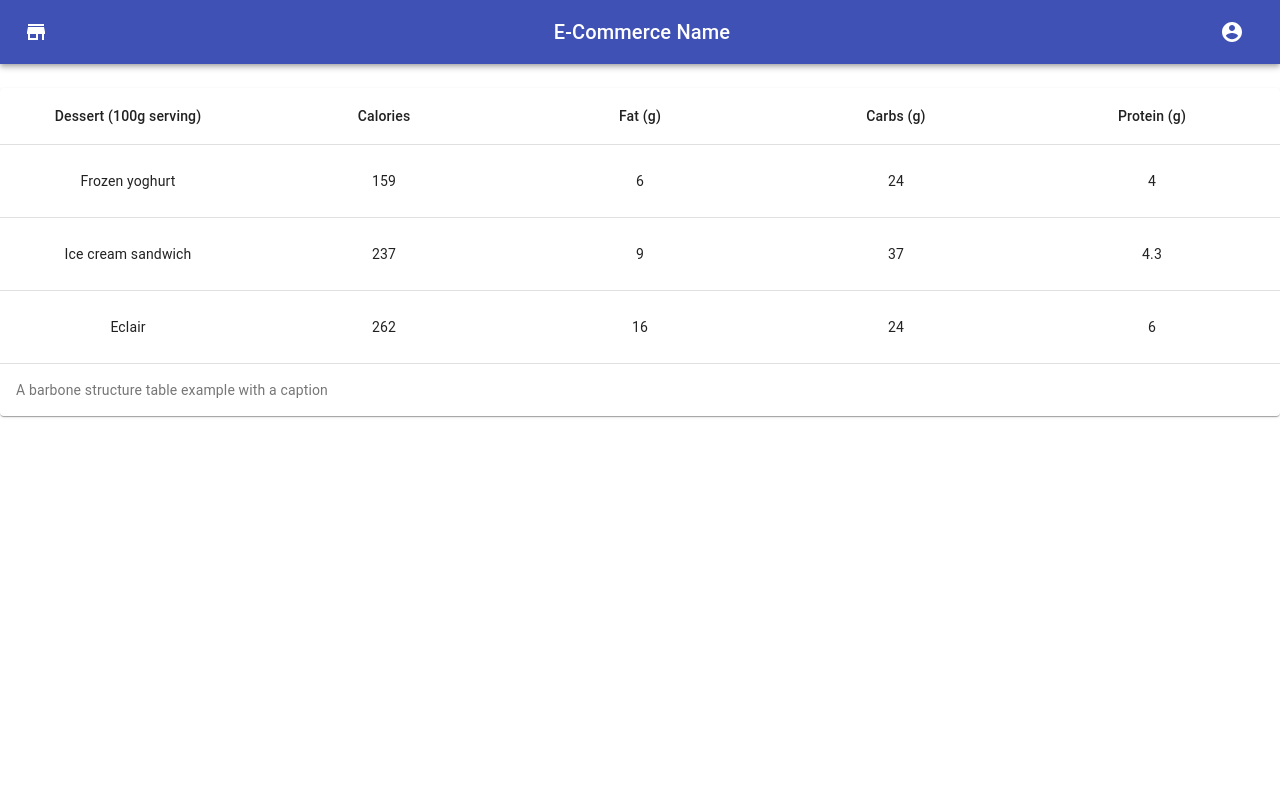
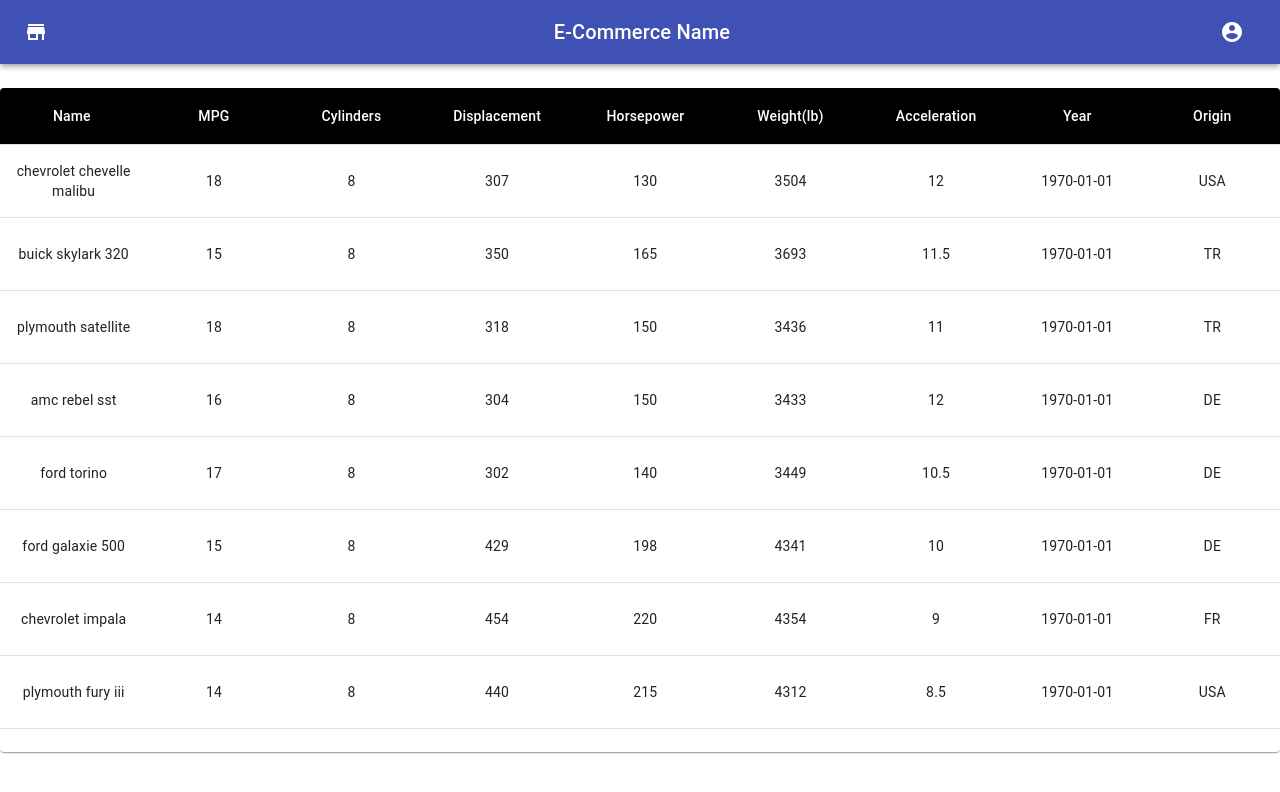
Before and after one commit to msymbolEJA/frontend-textile, a React (Create React App) app: page /edit-cell in a window 1280 px wide. Shown: the top 792 px of the page. Built offline with nearby package versions, Linux system fonts and the light colour scheme; sample sign-in values are in the browser's storage.

Commit message:
added editable cell with sticky header

```diff
--- a/src/components/editablecell/EditableCell.js
+++ b/src/components/editablecell/EditableCell.js
@@ -1,5 +1,5 @@
 import React from "react";
-import { makeStyles } from "@material-ui/core/styles";
+import { makeStyles, withStyles } from "@material-ui/core/styles";
 import Table from "@material-ui/core/Table";
 import TableBody from "@material-ui/core/TableBody";
 import TableCell from "@material-ui/core/TableCell";
@@ -7,12 +7,17 @@
 import TableRow from "@material-ui/core/TableRow";
 import Input from "@material-ui/core/Input";
 import Paper from "@material-ui/core/Paper";
+import DATA from '../../helper/Data'
+import TableContainer from "@material-ui/core/TableContainer";
 
 const useStyles = makeStyles(theme => ({
     root: {
         width: "100%",
         marginTop: theme.spacing(3),
         overflowX: "auto"
+    },
+    container: {
+        maxHeight: "83vh",
     },
     table: {
         minWidth: 650
@@ -30,15 +35,15 @@
     }
 }));
 
-const createData = (name, calories, fat, carbs, protein) => ({
-    id: name.replace(" ", "_"),
-    name,
-    calories,
-    fat,
-    carbs,
-    protein,
-    isEditMode: false
-});
+const StyledTableCell = withStyles((theme) => ({
+    head: {
+        backgroundColor: theme.palette.common.black,
+        color: theme.palette.common.white,
+    },
+    body: {
+        fontSize: 14,
+    },
+}))(TableCell);
 
 const CustomTableCell = ({ row, name, onChange }) => {
     const classes = useStyles();
@@ -60,11 +65,7 @@
 };
 
 function App() {
-    const [rows, setRows] = React.useState([
-        createData("Frozen yoghurt", 159, 6.0, 24, 4.0),
-        createData("Ice cream sandwich", 237, 9.0, 37, 4.3),
-        createData("Eclair", 262, 16.0, 24, 6.0)
-    ]);
+    const [rows, setRows] = React.useState(DATA);
     const [previous, setPrevious] = React.useState({});
     const classes = useStyles();
 
@@ -84,8 +85,9 @@
         setRows(newRows);
     };
 
-    const handleRowClick = (e) => {
-        const id = e.currentTarget.id
+    const handleRowClick = (id) => {
+        /* const id = e.currentTarget.id
+        console.log(id); */
         setRows(state => {
             return rows.map(row => {
                 if (row.id === id) {
@@ -94,12 +96,11 @@
                 return row;
             });
         });
-        //onToggleEditMode(e.currentTarget.id)
+        // onToggleEditMode(e)
     }
 
-    const handleRowKeyDown = (e) => {
+    const handleRowKeyDown = (e, id) => {
         if (e.key === 'Enter') {
-            const id = e.currentTarget.id
             setRows(state => {
                 return rows.map(row => {
                     if (row.id === id) {
@@ -111,8 +112,7 @@
         }
     }
 
-    const handleRowBlur = (e) => {
-        const id = e.currentTarget.id
+    const handleRowBlur = (id) => {
         setRows(state => {
             return rows.map(row => {
                 if (row.id === id) {
@@ -125,33 +125,43 @@
 
     return (
         <Paper className={classes.root}>
-            <Table className={classes.table} aria-label="caption table">
+            <TableContainer className={classes.container}>
+                <Table className={classes.table} stickyHeader aria-label="caption table">
                     <caption>A barbone structure table example with a caption</caption>
                     <TableHead>
                         <TableRow>
-                        <TableCell align="center">Dessert (100g serving)</TableCell>
-                        <TableCell align="center">Calories</TableCell>
-                        <TableCell align="center">Fat&nbsp;(g)</TableCell>
-                        <TableCell align="center">Carbs&nbsp;(g)</TableCell>
-                        <TableCell align="center">Protein&nbsp;(g)</TableCell>
+                            <StyledTableCell align="center">Name&nbsp;</StyledTableCell>
+                            <StyledTableCell align="center">MPG</StyledTableCell>
+                            <StyledTableCell align="center">Cylinders</StyledTableCell>
+                            <StyledTableCell align="center">Displacement</StyledTableCell>
+                            <StyledTableCell align="center">Horsepower</StyledTableCell>
+                            <StyledTableCell align="center">Weight(lb)</StyledTableCell>
+                            <StyledTableCell align="center">Acceleration</StyledTableCell>
+                            <StyledTableCell align="center">Year</StyledTableCell>
+                            <StyledTableCell align="center">Origin</StyledTableCell>
                         </TableRow>
                     </TableHead>
                     <TableBody>
                         {rows.map(row => (
                             <TableRow key={row.id} id={row.id}
-                            onClick={(e) => handleRowClick(e)}
-                            onBlur={(e) => handleRowBlur(e)}
-                            onKeyDown={(e) => handleRowKeyDown(e)}
+                                onClick={(e) => handleRowClick(row.id)}
+                                onBlur={(e) => handleRowBlur(row.id)}
+                                onKeyDown={(e) => handleRowKeyDown(e, row.id)}
                             >
-                            <CustomTableCell {...{ row, name: "name", onChange }} />
-                            <CustomTableCell {...{ row, name: "calories", onChange }} />
-                            <CustomTableCell {...{ row, name: "fat", onChange }} />
-                            <CustomTableCell {...{ row, name: "carbs", onChange }} />
-                            <CustomTableCell {...{ row, name: "protein", onChange }} />
+                                <CustomTableCell {...{ row, name: "Name", onChange }} />
+                                <CustomTableCell {...{ row, name: "Miles_per_Gallon", onChange }} />
+                                <CustomTableCell {...{ row, name: "Cylinders", onChange }} />
+                                <CustomTableCell {...{ row, name: "Displacement", onChange }} />
+                                <CustomTableCell {...{ row, name: "Horsepower", onChange }} />
+                                <CustomTableCell {...{ row, name: "Weight_in_lbs", onChange }} />
+                                <CustomTableCell {...{ row, name: "Acceleration", onChange }} />
+                                <CustomTableCell {...{ row, name: "Year", onChange }} />
+                                <CustomTableCell {...{ row, name: "Origin", onChange }} />
                             </TableRow>
                         ))}
                     </TableBody>
                 </Table>
+            </TableContainer>
         </Paper>
     );
 }
--- a/src/components/orders/orderprep/OrderPrep.js
+++ b/src/components/orders/orderprep/OrderPrep.js
@@ -143,9 +143,9 @@
             return row;
         });
         setRows(newRows);
-        console.log("name", name);
-        console.log("value", value);
-        console.log(newRows);
+        // console.log("name", name);
+        // console.log("value", value);
+        // console.log(newRows);
     }
 
     return (
--- a/src/router/Router.js
+++ b/src/router/Router.js
@@ -15,9 +15,9 @@
   return (
     <Router>
       <Switch>
+        <Route path="/register" component={Register} />
         <Route exact path="/" component={Login} />
         <Route component={DefaultContainer} />
-        <Route path="/register" component={Register} />
       </Switch>
     </Router>
   );
```
Lines whose indentation alone changed are shown as unchanged.
